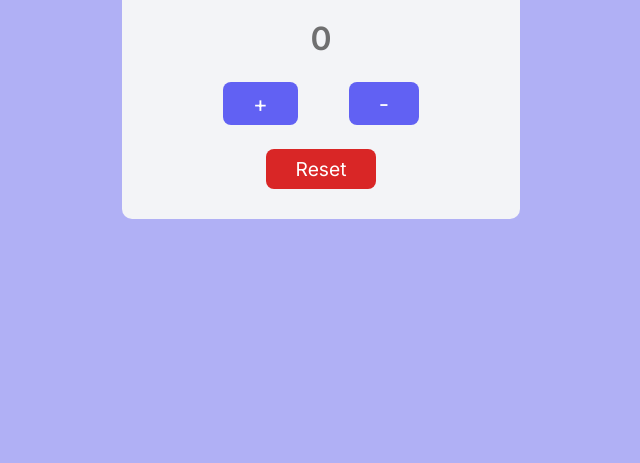
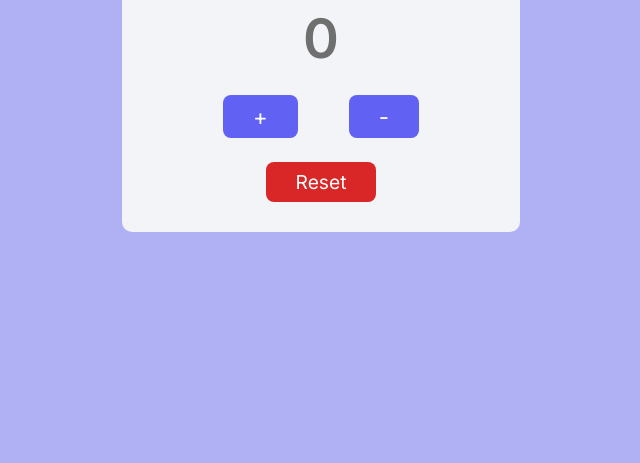
Before and after one commit to dev-deepak-prajapati/js-counter-application, a plain HTML site: page index.html in a window 1280 px wide. Shown: the part 337-800 px from the top of the page, without its empty margins (319-959 px from the left). Drawn offline with Linux system fonts and the light colour scheme.

Commit message:
change counter sise

```diff
--- a/style.css
+++ b/style.css
@@ -42,7 +42,7 @@ h1 {
 #counterDisplay {
     font-weight: 600;
     color: #6c6c6dfa;
-    font-size: 2rem;
+    font-size: 3.4rem;
 }
 button {
     border-radius: 8px;
```
